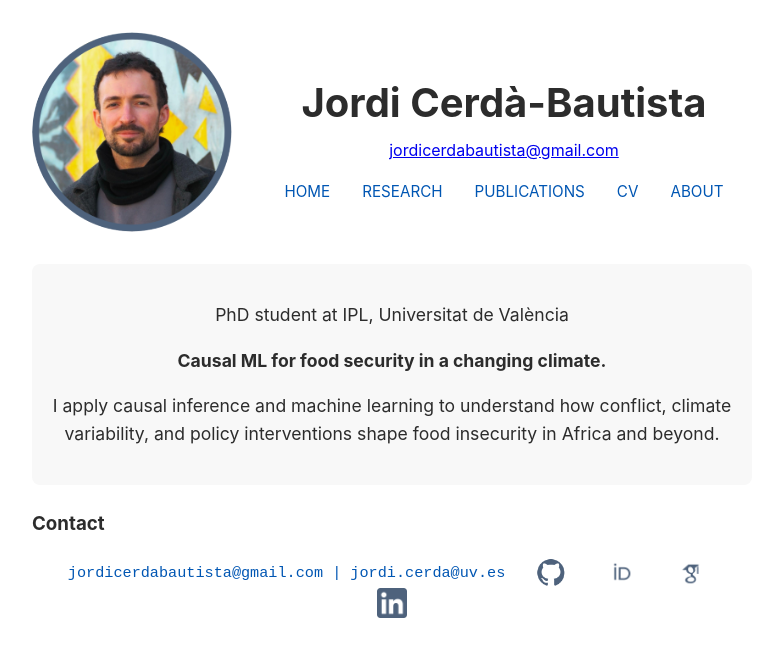
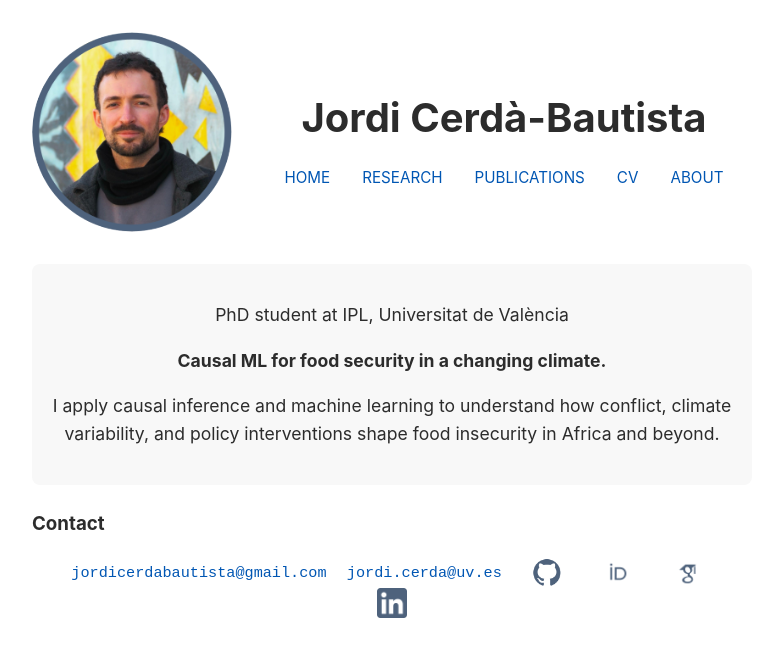
Before and after one commit to jordicbau/jordicbau.github.io, a Jekyll site: the page built from index.md, in a window 1280 px wide. Shown: the top 657 px of the page, without its empty margins (248-1010 px from the left). Built offline with Jekyll 4.4.1, drawn with Linux system fonts in a browser that asks for light colours.

Commit message:
Update index.md

```diff
--- a/index.md
+++ b/index.md
@@ -7,7 +7,6 @@ title: Jordi Cerdà-Bautista
   <img class="profile-pic" src="{{ '/assets/images/profile.png' | relative_url }}" alt="Profile Picture">
   <div class="header-text">
     <h1>Jordi Cerdà-Bautista</h1>
-    <p><a href="mailto:jordicerdabautista@gmail.com">jordicerdabautista@gmail.com</a></p>
     <nav>
       <ul>
         <li><a href="/index.html">HOME</a></li>
@@ -29,7 +28,10 @@ title: Jordi Cerdà-Bautista
 <h3>Contact</h3>
 <section class="links">
   <a>
-    <code>jordicerdabautista@gmail.com | jordi.cerda@uv.es</code>
+    <code>jordicerdabautista@gmail.com</code>
+  </a>
+  <a>
+    <code>jordi.cerda@uv.es</code>
   </a>
   <a href="https://github.com/jordicbau" target="_blank">
     <img src="{{ '/assets/images/github.png' | relative_url }}" alt="GitHub" height="30">
```
